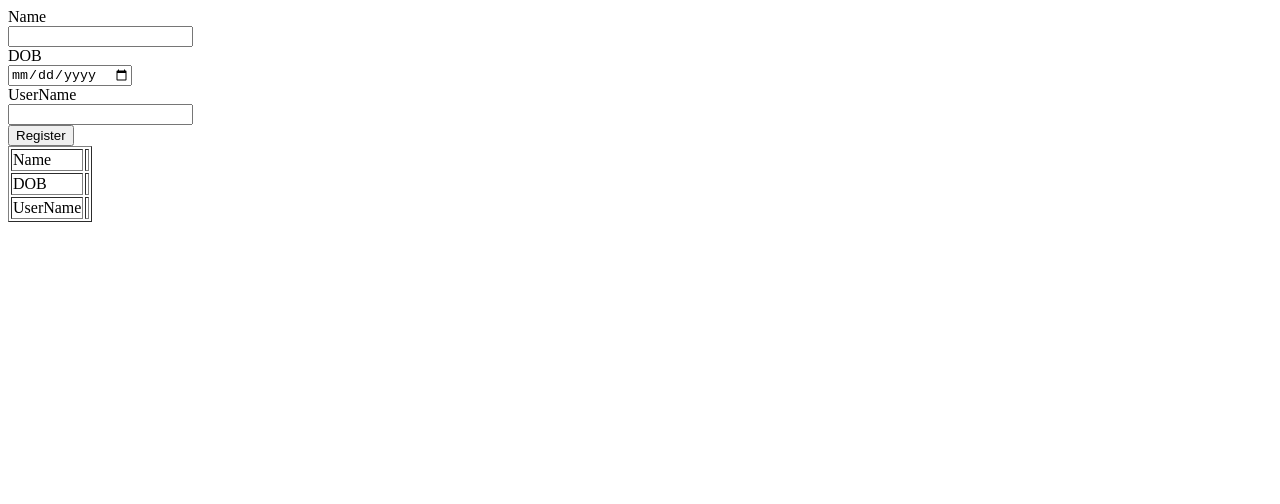
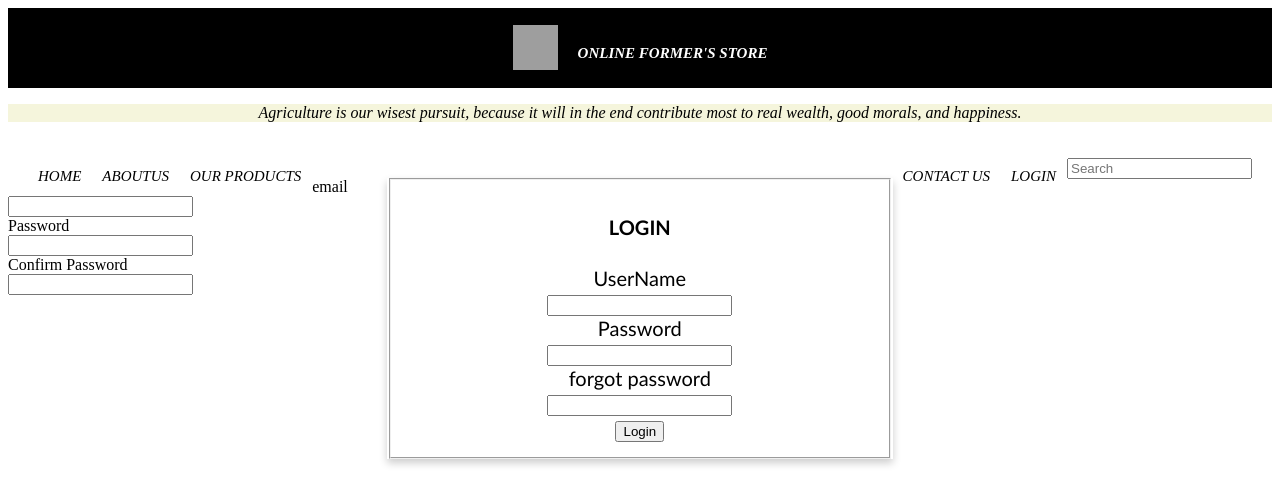
Before and after one commit to anjukacado1/OFS, a plain HTML site: page login.html in a window 1280 px wide. Drawn offline with nearby package versions, Linux system fonts and the light colour scheme; grey boxes are pictures that could not be loaded.

Commit message:
files updated

```diff
--- a/login.html
+++ b/login.html
@@ -1,3 +1,48 @@
+
+<!DOCTYPE html>
+<html>
+<head>
+
+<title>ONLINE FORMER'S STORE</title>
+<link rel="icon" type="image/x-icon" href="https://i.postimg.cc/Gt0vqtSH/OFSLOGO.jpg">
+<link rel="stylesheet" type="text/css" href="styless.css">
+
+<link
+  rel="stylesheet"
+  href="https://cdn.jsdelivr.net/npm/swiper@11/swiper-bundle.min.css"
+/>
+
+</head>
+
+<body>
+	<div class="HomeHeading">
+		<img src="https://i.postimg.cc/Gt0vqtSH/OFSLOGO.jpg">
+		<h1><a href="index.html">ONLINE FORMER'S STORE</a></h1>
+	</div>
+
+	<div class="HomeHeadingDescrp">
+		<p>Agriculture is our wisest pursuit, because it will in the end contribute most to real wealth, good morals, and happiness.</p>
+	</div>
+
+	<ul class="index.html">
+		<li><a href="index.html">HOME</a></li>
+		<li><a href="aboutus.html">ABOUTUS</a></li>
+        <li><a href="ourservices.html">OUR PRODUCTS</a></li>
+
+
+        <div class="login">
+			<input type="search" placeholder="Search">
+		<li><a href="contactus.html">CONTACT US</a></li>
+
+		<li><a href="login.html">LOGIN</a></li>
+		</div>
+	</ul>
+
+
+</body>
+
+</html>
+
 <!DOCTYPE html>
  <html lang="en">
  <head>
@@ -8,51 +53,54 @@
  </head>
  <body>
 
-	<label for="Name">Name</label><br>
-	<input type="Text" name="tbName" id="tbName" value=" "><br>
 
-	<label for="DOB">DOB</label><br>
-	<input type="Date" name="tbdob" id="tbdob" value=" "><br>
+	<div class="register">
 
-	 <label for="UserName">UserName</label><br>
-	<input type="Text" name="tbUName" id="tbUName" value=" "><br>
+	<center>
 
+		<form>
+			<fieldset>
+				<div class="container">
+			<h4><center>LOGIN</center></h4>
+			<label for="UserName">UserName</label><br>
+			<input type="text"name="UserName" id="UserName"><br>
+			<label for="Password">Password</label><br>
+			<input type="text" name="Password" id="Password">
+			<br>
 
+			<label for="forgot password">forgot password</label><br>
+			<input type="botton" name="forgot password" id="forgot password">
 
-	<input type="submit" onclick="click1()" value="Register">
+	<br>
 
-	<table border="1px">
-		<tr>
-			<td>Name</td>
-			<td id="tdname"></td>
-		</tr>
+	<input type="submit" value="Login">
 
-	<tr>
-		<td>DOB</td>
-		<td id="tddob"></td>
-	</tr>
+</fieldset>
+</div>
+	</form></center>
 
-	<tr>
-		<td>UserName</td>
-		<td id="tdUName"></td>
-	</tr>
-
-
-	</table>
-	<script>
-		function click1(){
-			var Name01=document.getElementById("tbName").value;
-			var DOB1=document.getElementById("tbdob").value;
-			var UName1=document.getElementById("tbUName").value;
-
-			document.getElementById("tdname").innerHTML=Name01;
-			document.getElementById("tddob").innerHTML=DOB1;
-			document.getElementById("tdUName").innerHTML=UName1;
-
-
-		}
-</script>
+	</div>
 
 
  </body>
  </html>
+
+ <!DOCTYPE html>
+ <html lang="en">
+ <head>
+	<meta charset="UTF-8">
+	<meta name="viewport" content="width=device-width, initial-scale=1.0">
+	<title>forget password</title>
+ </head>
+ <body>
+	<label for="email">email</label><br>
+	<input type="text"name="email" id="email"><br>
+	<labrl for="Password">Password</labrl><br>
+	<input type="text" name="Password" id="Password"><br>
+	<label for="Confirm password">Confirm Password</label><br>
+	<input type="text"name="Confirm password" id="Confirm password"><br>
+
+
+
+ </body>
+ </html>
--- a/styless.css
+++ b/styless.css
@@ -16,13 +16,15 @@ a{
 	text-decoration: none;
 	text-align: center;
 	color: white;
-	font-size: 20px;
+	font-size: 15px;
 	font-style:italic;
 }
 
 .HomeHeadingDescrp{
 	text-align:center;
 	font-style:italic;
+	background-color: beige;
+	text-decoration-color: #2d2d2d;
 }
 
 ul{
@@ -34,6 +36,9 @@ ul{
 	background-image: black;
 }
 
+.index.html{
+	background-color: bisque;
+}
 li{
 	float:left;
 	border-right:1px solid white;
@@ -42,7 +47,7 @@ li{
 
 li a{
 	display: block;
-	padding: 20px 20px;	color: black;
+	padding: 10px 10px;	color: black;
 	text-decoration: none;
 	text-align: center;
 }
@@ -51,17 +56,24 @@ li a:hover{
 	color:ghostwhite;
 	background-color: black;
 	font-style: italic;
-	font size: 7px;
+	font-size: 15px;
 	padding: 10px 10px;
 }
 
 .login{
 	float: right;
+}
+ .search{
+	float: left;
+	text-align: center;
+	padding: 9px 16px;
+	text-decoration: none;
+	font-size: 17px;
+ }
 
 
-}
 body{
-	background-color: white;
+	background-color:white;
 	overflow: hidden;
 
 
@@ -82,8 +94,17 @@ body{
 }
 .imagecontainer{
 	width:100%;
-	/* margin-top: 100px; */
-}
+	margin-top: 100px;
+	}
+
+	.swiper-pagination-bullet-active{
+		opacity: 1;
+		width: 3rem;
+		height: 0.8rem;
+		border-radius: 0.5rem;
+
+	}
+
 
 /*---------------------------------------------------------------------------------------------*/
 /*-----------------------------------aboutus styles----------------------------------------------*/
@@ -120,33 +141,25 @@ h5{
 }
 
 
-/*-----------------------------home------------------------------------------------------------*/
+
+/*------------------------------- login page------------------------------------------------------*/
 
 
 
+.register {
+		box-shadow: 0 4px 8px 0 rgba(0,0,0,0.2);
+		transition: 0.3s;
+		width: 40%;
+		font-family: Calibri;
+		font-size: 20px;
+		background-color:light pink;
 
+		float:right
+	  }
 
-.logo{
-    display: flex;
-    justify-content: right;
-    gap: 10px;
-}
-
-
-/*-------------------------------style2------------------------------------------------------*/
-
-
-h1{
-    display: flex;
-    justify-content: left;
-    gap: 10px;
-
-
-}
-
-.logo{
-    display: flex;
-    justify-content: left;
-    place-items: left;
-    gap: 10px;
-}
+	.register:hover {
+		box-shadow: 0 8px 16px 0 rgba(0,0,0,0.2);
+	  }
+	  .container {
+		padding: 2px 16px;
+	  }
```
Also changed, not shown: Index.html (+8 -4 lines).
